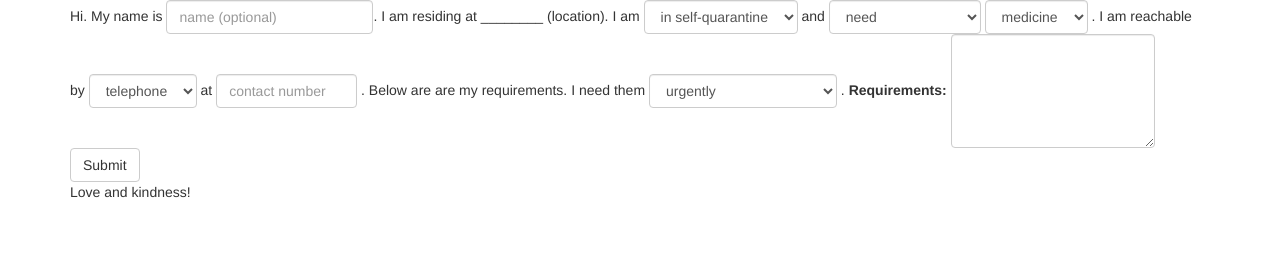
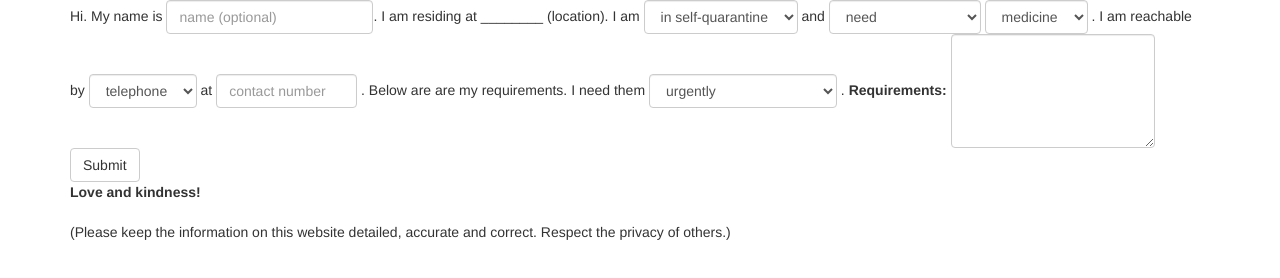
Before and after one commit to m-anish/karunavirus.org, a plain HTML site: page index.html in a window 1280 px wide. Drawn offline with nearby package versions, Linux system fonts and the light colour scheme.

Commit message:
respect privacy footer

```diff
--- a/index.html
+++ b/index.html
@@ -67,7 +67,8 @@
       <button type="submit" class="btn btn-default">Submit</button>
     </div>
   </form>
-  Love and kindness!
+  <b>Love and kindness!</b> <br/><br/>
+  (Please keep the information on this website detailed, accurate and correct. Respect the privacy of others.)
 </div>
 
 </body>
```
